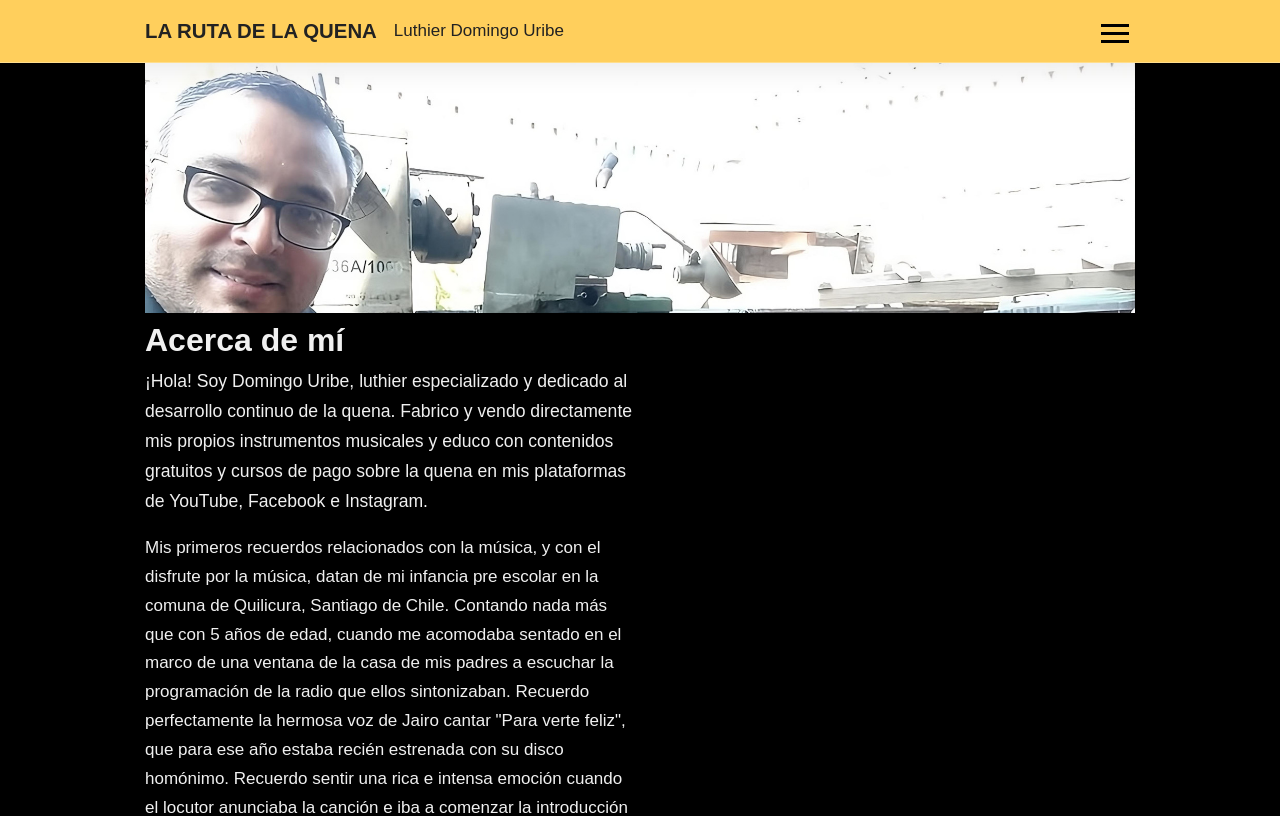
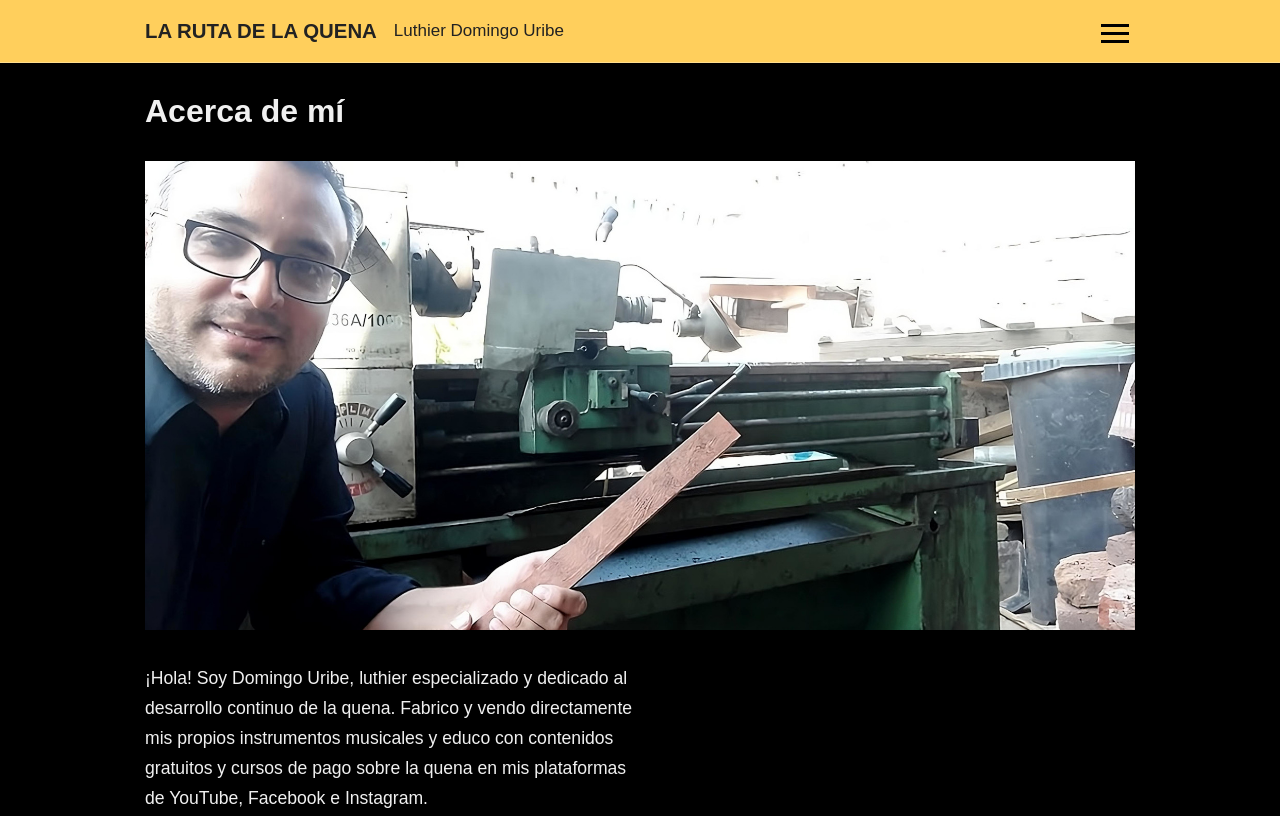
Before and after one commit to domingouribe/larutadelaquena, an Astro site: page /about in a window 1280 px wide. Shown: the top 816 px of the page. Built offline with nearby package versions, Linux system fonts and the light colour scheme; Astro itself is replaced by a stand-in of ours.

Commit message:
About page restructured

```diff
--- /dev/null
+++ b/src/components/SectionPage.astro
@@ -0,0 +1,40 @@
+---
+interface Props {
+	title?: string;
+	id?: string;
+}
+const { title, id } = Astro.props;
+---
+
+<section class:list={["Section"]} id={id}>
+	<div class="Container">
+		<h1 class="Section-title">{title && title}</h1>
+	</div>
+	<slot />
+</section>
+
+<style lang="scss">
+	.Section {
+		display: flex;
+		flex-flow: row wrap;
+		gap: 2em;
+		justify-content: space-between;
+
+		&-title {
+			text-align: left;
+			flex-grow: 2;
+			width: 100%;
+			color: var(--ivoryWhite);
+			font-size: 2rem;
+			margin: 2rem 0 0 0;
+			line-height: 1;
+		}
+		&-description {
+			color: var(--ivoryWhite);
+			width: 100%;
+			font-size: 1.1rem;
+			line-height: 1;
+			margin: 0;
+		}
+	}
+</style>
--- a/src/components/shared/Button.astro
+++ b/src/components/shared/Button.astro
@@ -35,6 +35,11 @@ const { link, buttonText, classes, target = "_self" } = Astro.props;
 			scale: 0.95;
 			box-shadow: rgb(96, 11, 104) 3px 3px 20px;
 		}
+	}
+
+	.Button-primary {
+		background-color: var(--uiYellow);
+		color: black;
 	}
 
 	.Button-sm {
--- a/src/pages/about.astro
+++ b/src/pages/about.astro
@@ -2,23 +2,21 @@
 import { Image } from "astro:assets";
 import AboutMe from "../assets/images/aboutMe-transformed.jpeg";
 import Layout from "../layouts/Layout.astro";
+import SectionPage from "../components/SectionPage.astro";
 ---
 
 <Layout
 	title="Acerca de mí"
 	description="Domingo Uribe Luthier. Especialista en fabricación de quenas de alto nivel para profesionales y público en general.">
-	<section class="About">
+	<SectionPage title="Acerca de mí">
 		<div class="Container">
-			<div class="Page-picture">
 			<Image
 				src={AboutMe}
 				alt={"Foto de mí junto a un torno mecánico"}
 				width={1200}
 				class="AvatarImage"
 			/>
-			</div>
 			<article class="Article">
-				<h2 class="Page-title">Acerca de mí</h2>
 				<p class="Page-description">
 					¡Hola! Soy Domingo Uribe, luthier especializado y dedicado al
 					desarrollo continuo de la quena. Fabrico y vendo directamente mis
@@ -327,20 +325,15 @@ import Layout from "../layouts/Layout.astro";
 				</p>
 			</article>
 		</div>
-	</section>
+	</SectionPage>
 </Layout>
 
 <style lang="scss">
-	.Page-picture {
-		width: 100%;
-		height: 250px;
-		overflow: hidden;
-
-		img {
+	.AvatarImage {
 		width: 100%;
 		height: auto;
-			object-fit: contain;
-		}
+		object-fit: cover;
+		aspect-ratio: 19/9;
 	}
 
 	.Article p {
```
Also changed, not shown: src/assets/images/me.jpg (added). Lines whose indentation alone changed are shown as unchanged.
